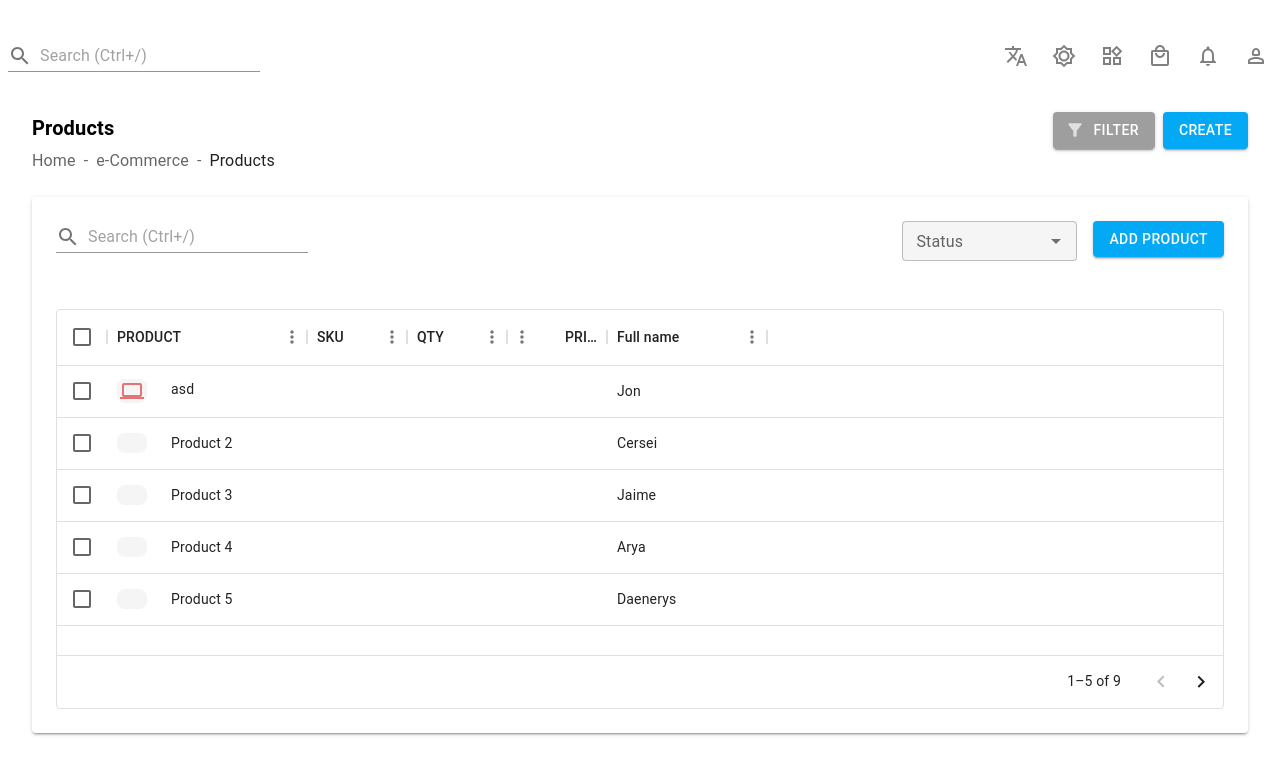
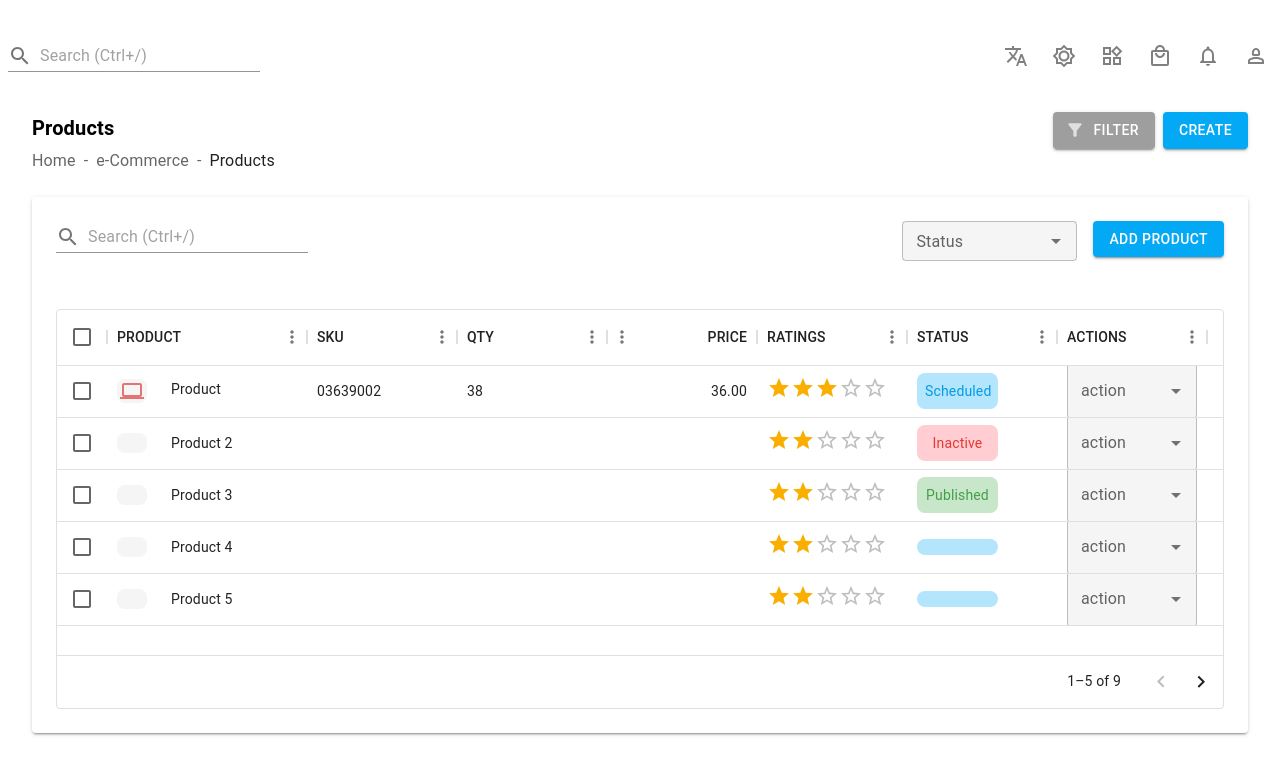
Before and after one commit to erhanbarisolmez/nextjs-dashboard-marketting-v1, a Next.js app: page /en/products in a window 1280 px wide. Shown: the top 774 px of the page. Built offline with nearby package versions, Linux system fonts and the light colour scheme.

Commit message:
12.01.2024

```diff
--- a/src/app/[locale]/products/page.js
+++ b/src/app/[locale]/products/page.js
@@ -7,6 +7,7 @@ import { useTranslations } from "next-intl";
 const ProductPage = () => {
   const status = useTranslatedStatus();
   const productStatus = useProductStatus();
+
   const t = useTranslations();
   return (
     <>
--- /dev/null
+++ b/src/components/Ratings.js
@@ -0,0 +1,17 @@
+import Box from '@mui/material/Box';
+import Rating from '@mui/material/Rating';
+
+export default function BasicRating({value}) {
+
+  return (
+    <Box
+      sx={{
+        '& > legend': { mt: 2 },
+      }}
+    >
+
+      <Rating name="read-only" defaultValue={2} value={value} readOnly />
+
+    </Box>
+  );
+}
--- a/src/components/e-commerce/ProductTable.js
+++ b/src/components/e-commerce/ProductTable.js
@@ -1,12 +1,20 @@
-'use client'
 import { Grid, Paper } from '@mui/material';
 import ProductTableContent from './ProductTableContent';
 import TableHeader from './TableHeader';
-const ProductTable = (props) => {
+const ProductTable = async(props) => {
   const {
     productOptions,
     autoCompleteLabel
+
   } = props;
+
+  const status = {
+    published : "Published",
+    inactive : "Inactive",
+    scheduled: "Scheduled"
+  }
+
+
   return (
     <Grid container mt={3}>
       <Grid item xs={12}>
@@ -17,7 +25,9 @@ const ProductTable = (props) => {
             autoCompleteLabel = {autoCompleteLabel}
             />
             {/* PRODUCT TABLE CONTENT */}
-            <ProductTableContent />
+            <ProductTableContent
+              status = {status}
+            />
 
         </Paper>
       </Grid>
--- a/src/components/e-commerce/ProductTableContent.js
+++ b/src/components/e-commerce/ProductTableContent.js
@@ -5,11 +5,31 @@ import {
 } from '@mui/icons-material';
 import { Box, Grid } from "@mui/material";
 import { DataGrid } from '@mui/x-data-grid';
-
-const ProductTableContent = () => {
+import { useRouter } from 'next/navigation';
+import AutoCompleteCustom from '../AutoCompleteCustom';
+import BasicRating from '../Ratings';
+const ProductTableContent = ({status}) => {
+  const router = useRouter();
   const icons = {
     computer: <ComputerIcon sx={{color:palette.red[300]}} />
   }
+
+  const action = [
+   "edit",
+   "delete"
+
+  ]
+  const handleActionChange = (newAction, row) => {
+    if (newAction === "edit") {
+      // Navigate to the edit page using history.push
+      router.push(`/edit-product`);
+
+    } else if (newAction === "delete") {
+      // Handle the delete action
+      handleDelete(row);
+    }
+  };
+
   const columns = [
     { field: 'product', headerName: 'PRODUCT', width: 200, renderCell: (params) => (
       <Grid container>
@@ -34,34 +54,79 @@ const ProductTableContent = () => {
       field: 'sku',
       headerName: 'SKU',
       editable: true,
+      width: 150,
     },
     {
       field: 'qty',
       headerName: 'QTY',
       editable: true,
+      width: 150,
     },
     {
       field: 'price',
       headerName: 'PRICE',
       type: 'number',
+      editable: true,
+      width: 150,
 
-      editable: true,
     },
     {
       field: 'rating',
-      headerName: 'Full name',
-      description: 'This column has a value getter and is not sortable.',
+      headerName: 'RATINGS',
       sortable: false,
-      width: 160,
-      valueGetter: (params) =>
-        `${params.row.firstName || ''} ${params.row.lastName || ''}`,
+      width: 150,
+      renderCell:(params) => <BasicRating  value={params.value}/>
+
     },
+    {
+      field: 'status',
+      headerName: 'STATUS',
+      width: 150,
+      renderCell:(params) =><Box sx={{
+        p: 1,
+        borderRadius: 2,
+        color: params.value === status.inactive
+          ? palette.red[600]
+          : params.value === status.published
+          ? palette.green[600]
+          : palette.lightBlue[600],
+        backgroundColor: params.value === status.inactive
+          ? palette.red[100]
+          : params.value === status.published
+          ? palette.green[100]
+          : palette.lightBlue[100],
+          width:'50%',
+          textAlign:'center'
+      }}>
+        {params.value} {/* Render the actual status value here */}
+      </Box>
+    },
+    {
+      field: 'actions',
+      headerName: 'ACTIONS',
+      width: 150,
+      renderCell: (params) => <AutoCompleteCustom
+      label = "action"
+      options = {action}
+      value = {params.value}
+      onChange={handleActionChange} // Handle action selection
+      fullWidth
+        sx={{
+          backgroundColor:palette.grey[100],
+          ':hover':{
+            backgroundColor:palette.lightBlue[100],
+            color:palette.red[600],
+          }
+        }}
+      />
+
+    }
   ];
 
   const rows = [
-    { id: 1, icon: icons.computer, product: "asd" ,firstName: 'Jon', age: 14 },
-    { id: 2, product: 'Product 2', firstName: 'Cersei', age: 31 },
-    { id: 3, product: 'Product 3', firstName: 'Jaime', age: 31 },
+    { id: 1, icon: icons.computer, product: "Product" ,sku: '03639002', qty: 38, price: "36.00", rating:3, status:status.scheduled },
+    { id: 2, product: 'Product 2', firstName: 'Cersei', age: 31, status:status.inactive },
+    { id: 3, product: 'Product 3', firstName: 'Jaime', age: 31, status:status.published },
     { id: 4, product: 'Product 4', firstName: 'Arya', age: 11 },
     { id: 5, product: 'Product 5', firstName: 'Daenerys', age: null },
     { id: 6, product: 'Product 6', firstName: null, age: 150 },
--- a/src/lib/product.js
+++ b/src/lib/product.js
@@ -1,7 +1,7 @@
 import fetch from 'node-fetch';
 
 export  class IProductService{
-  getProduct(){Promise};
+  async getProduct(){[]};
 }
 
 export default class ProductService  extends IProductService{
```
Also changed, not shown: src/app/[locale]/test/page.js (+3 -1 lines).
